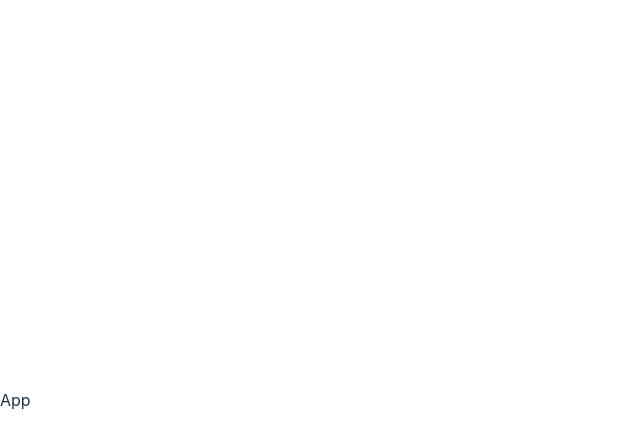
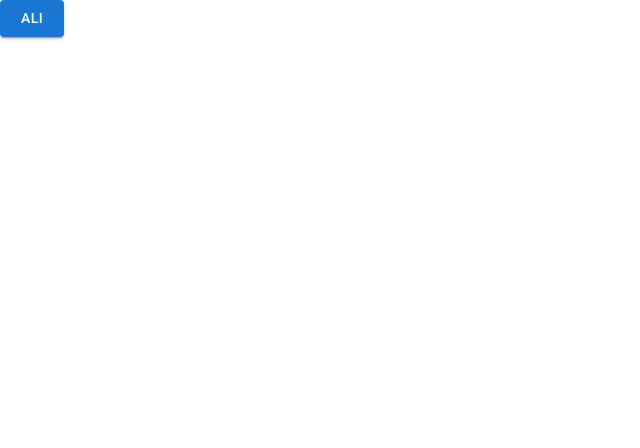
Before and after one commit to 999Ali999/E-commerce, a React (Vite) app: page / in a window 1280 px wide. Shown: the top 448 px of the page, without its empty margins (0-640 px from the left). Built offline with nearby package versions, Linux system fonts and the light colour scheme.

Commit message:
getting started

```diff
--- a/package.json
+++ b/package.json
@@ -10,6 +10,8 @@
     "preview": "vite preview"
   },
   "dependencies": {
+    "@emotion/react": "^11.11.1",
+    "@emotion/styled": "^11.11.0",
     "@mui/icons-material": "^5.14.3",
     "@mui/material": "^5.14.3",
     "@mui/styled-engine-sc": "^5.12.0",
--- a/src/App.jsx
+++ b/src/App.jsx
@@ -1,7 +1,12 @@
+import { Box, Button } from "@mui/material";
 import React from "react";
 
 const App = () => {
-  return <div>App</div>;
+  return (
+    <Box>
+      <Button variant="contained">Ali</Button>
+    </Box>
+  );
 };
 
 export default App;
--- a/src/index.css
+++ b/src/index.css
@@ -1,69 +1,5 @@
-:root {
-  font-family: Inter, system-ui, Avenir, Helvetica, Arial, sans-serif;
-  line-height: 1.5;
-  font-weight: 400;
-
-  color-scheme: light dark;
-  color: rgba(255, 255, 255, 0.87);
-  background-color: #242424;
-
-  font-synthesis: none;
-  text-rendering: optimizeLegibility;
-  -webkit-font-smoothing: antialiased;
-  -moz-osx-font-smoothing: grayscale;
-  -webkit-text-size-adjust: 100%;
+* {
+  margin: 0;
+  padding: 0;
+  box-sizing: border-box;
 }
-
-a {
-  font-weight: 500;
-  color: #646cff;
-  text-decoration: inherit;
-}
-a:hover {
-  color: #535bf2;
-}
-
-body {
-  margin: 0;
-  display: flex;
-  place-items: center;
-  min-width: 320px;
-  min-height: 100vh;
-}
-
-h1 {
-  font-size: 3.2em;
-  line-height: 1.1;
-}
-
-button {
-  border-radius: 8px;
-  border: 1px solid transparent;
-  padding: 0.6em 1.2em;
-  font-size: 1em;
-  font-weight: 500;
-  font-family: inherit;
-  background-color: #1a1a1a;
-  cursor: pointer;
-  transition: border-color 0.25s;
-}
-button:hover {
-  border-color: #646cff;
-}
-button:focus,
-button:focus-visible {
-  outline: 4px auto -webkit-focus-ring-color;
-}
-
-@media (prefers-color-scheme: light) {
-  :root {
-    color: #213547;
-    background-color: #ffffff;
-  }
-  a:hover {
-    color: #747bff;
-  }
-  button {
-    background-color: #f9f9f9;
-  }
-}
```
Also changed, not shown: 1 other file (tests, documents, lock files or other folders).
